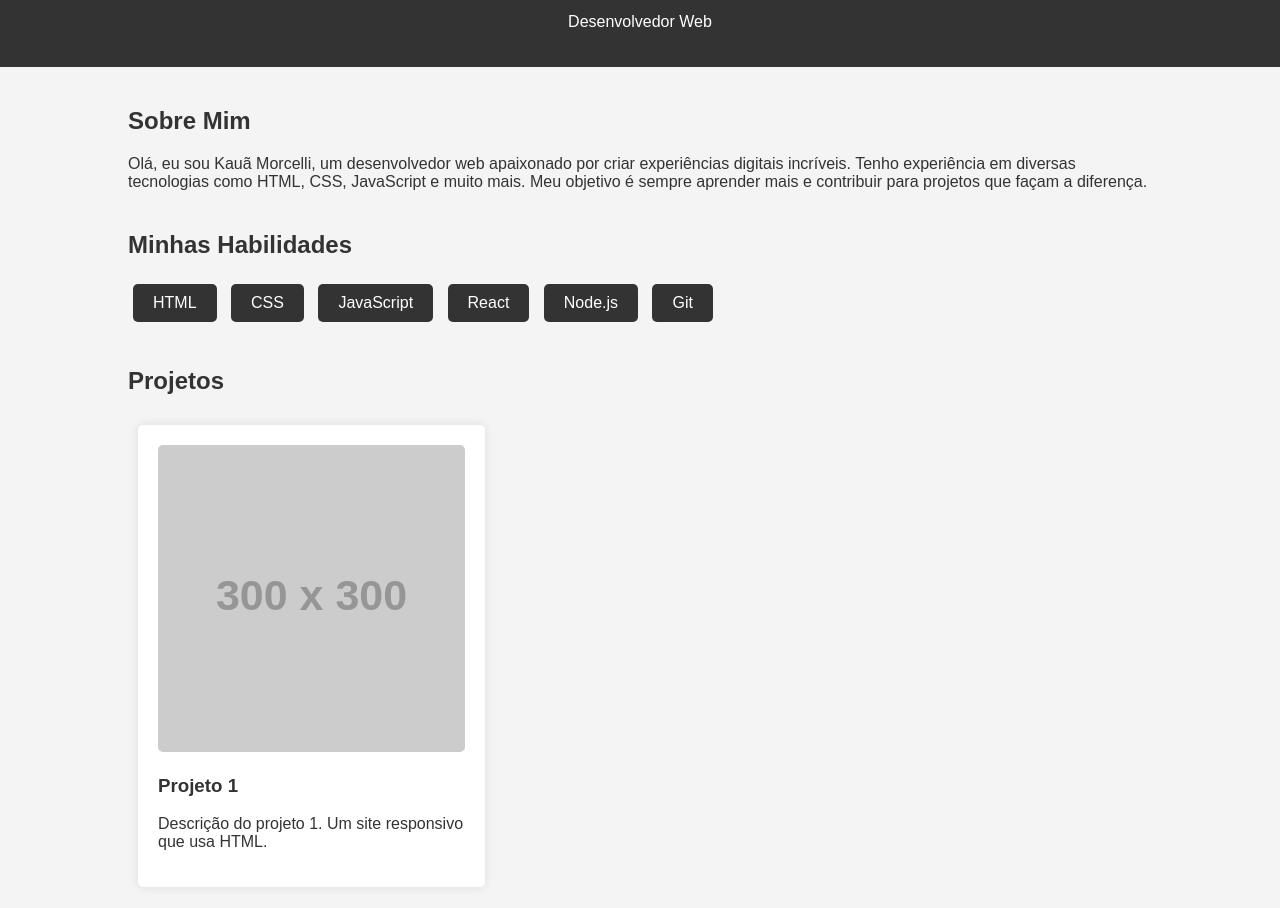
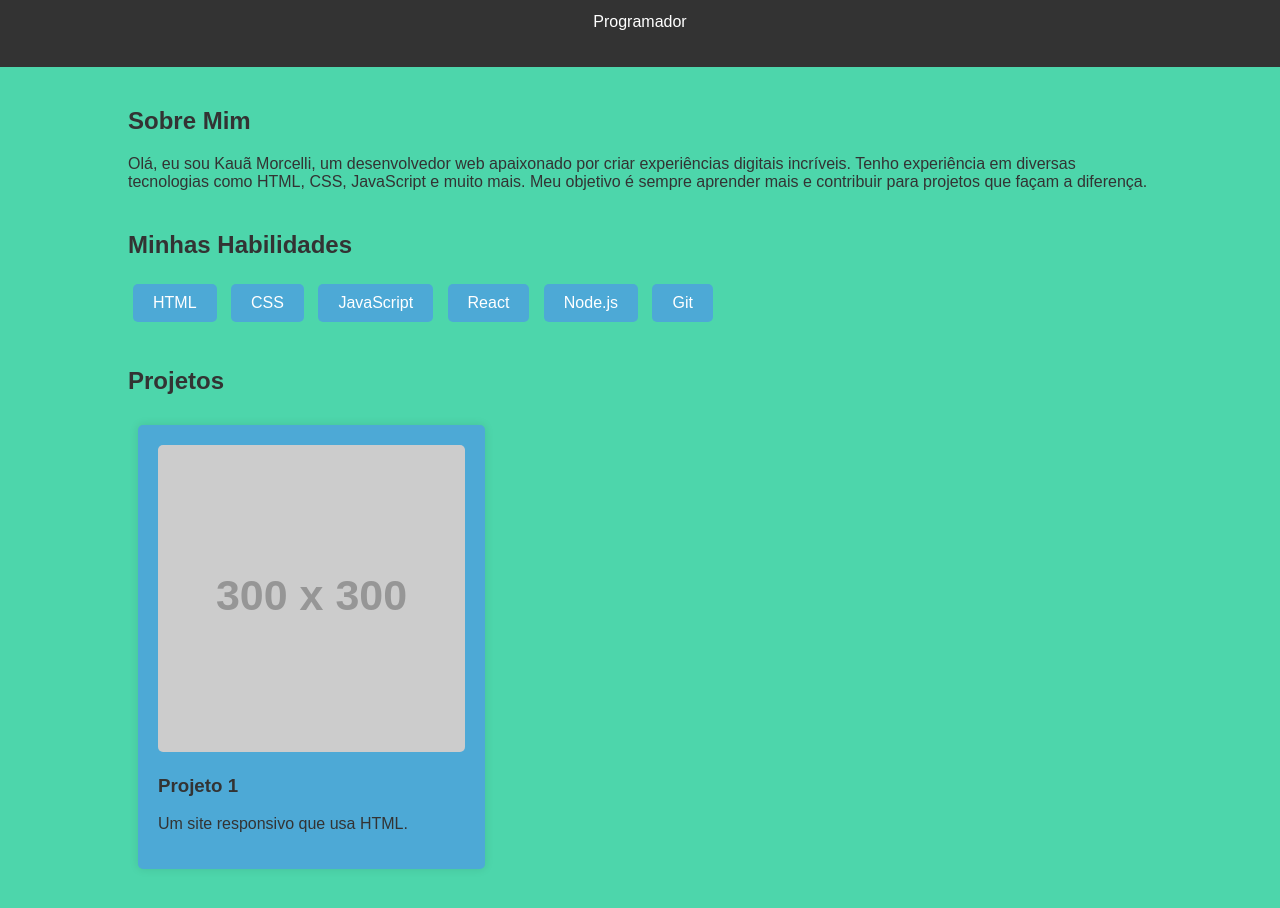
Before and after one commit to Morcelis/Portf-lio, a plain HTML site: page index.html in a window 1280 px wide. Shown: the part 60-968 px from the top of the page. Drawn offline with Linux system fonts and the light colour scheme; placeholder pictures from the web are drawn by us.

Commit message:
Update index.html

```diff
--- a/index.html
+++ b/index.html
@@ -8,7 +8,7 @@
     <style>
         body {
             font-family: Arial, sans-serif;
-            background-color: #f4f4f4;
+            background-color: #4dd6ab;
             margin: 0;
             padding: 0;
             color: #333;
@@ -44,7 +44,7 @@
         }
 
         .skills li {
-            background-color: #333;
+            background-color: #4da9d6;
             color: #fff;
             display: inline-block;
             margin: 5px;
@@ -55,7 +55,7 @@
         .projects .project {
             display: inline-block;
             width: 30%;
-            background-color: #fff;
+            background-color: #4da9d6;
             margin: 10px;
             padding: 20px;
             border-radius: 5px;
@@ -92,7 +92,7 @@
 
 <header>
     <h1>Meu Portfólio</h1>
-    <p>Desenvolvedor Web</p>
+    <p>Programador</p>
 </header>
 
 <div class="container">
@@ -118,5 +118,5 @@
         <div class="project">
             <img src="https://via.placeholder.com/300" alt="Projeto 1">
             <h3>Projeto 1</h3>
-            <p>Descrição do projeto 1. Um site responsivo que usa HTML.</p>
+            <p>Um site responsivo que usa HTML.</p>
         </div>
```
